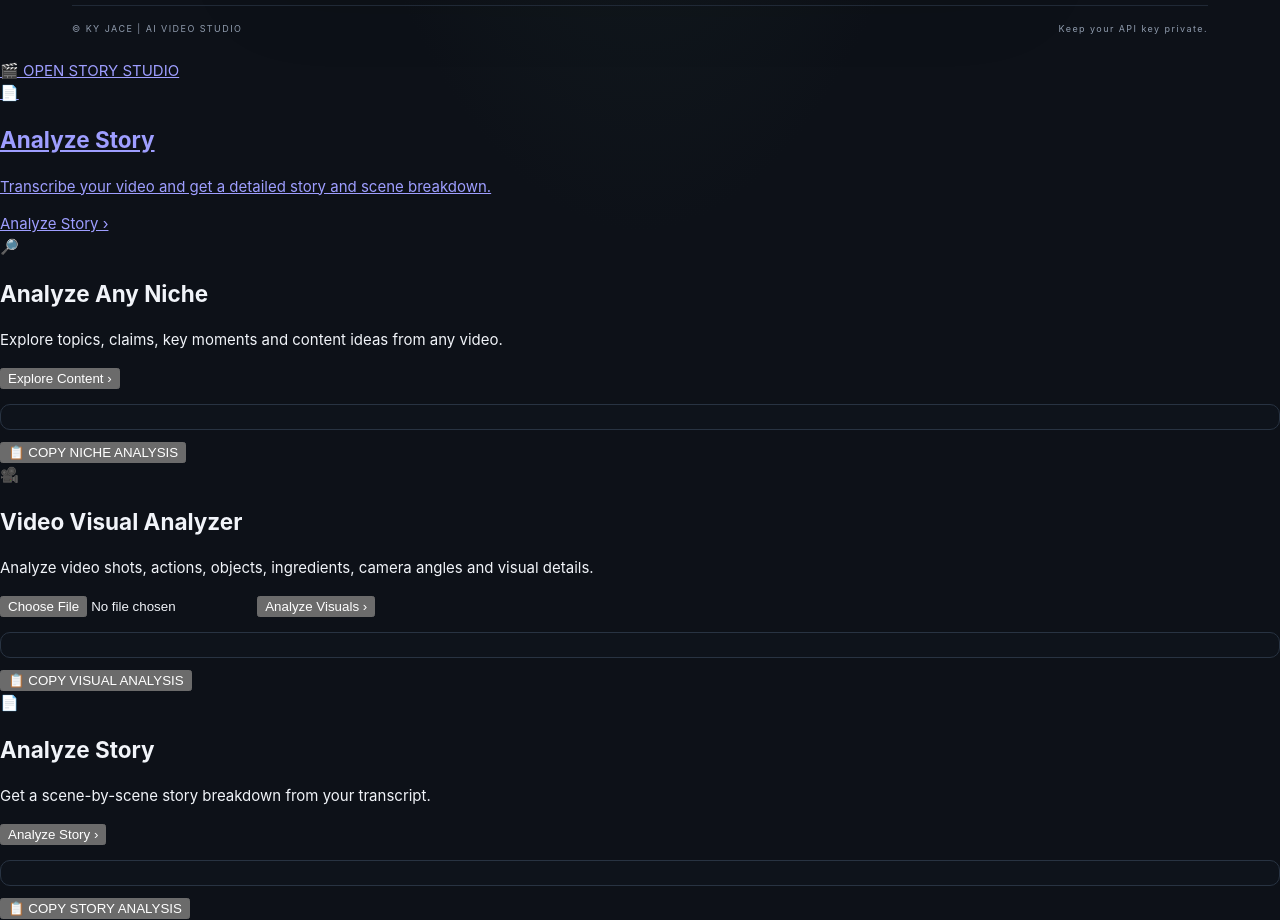
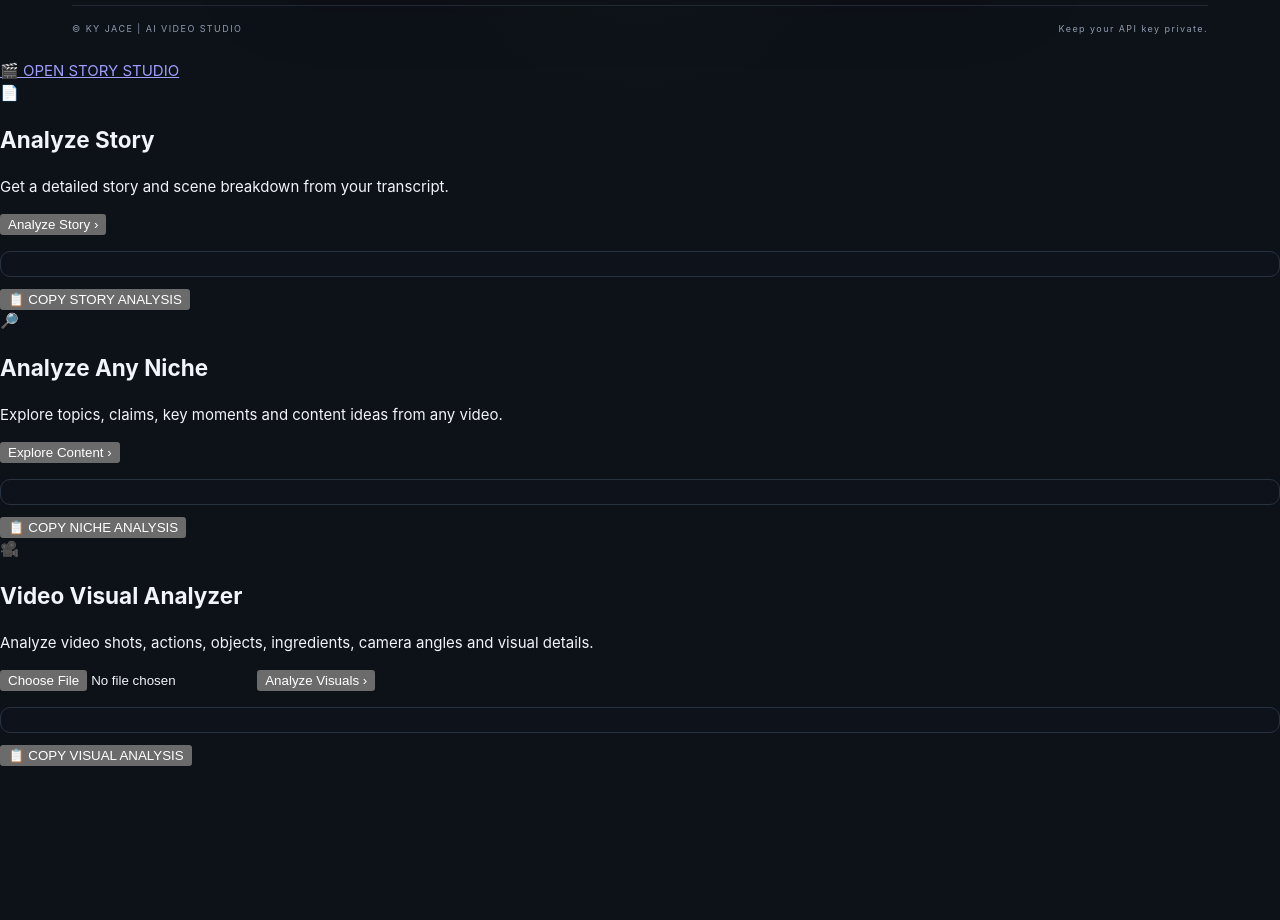
Before and after one commit to kylerjace9-web/ai-video-transcriber, a website: page public/index.html in a window 1280 px wide. Shown: the part 800-1720 px from the top of the page. After the commit the page ends 1566 px from the top, so only its background shows below. Drawn offline with Linux system fonts and the light colour scheme.

Commit message:
Refactor Analyze Story feature card in index.html
Replaced the existing Analyze Story feature card with a new section that includes a button for analysis and a copy functionality.

```diff
--- a/public/index.html
+++ b/public/index.html
@@ -100,14 +100,23 @@
     🎬 OPEN STORY STUDIO
   </a>
 
-  <a href="#analyze-story" class="feature-card story-card">
-    <div class="feature-icon">📄</div>
-    <div class="feature-copy">
-      <h2>Analyze Story</h2>
-      <p>Transcribe your video and get a detailed story and scene breakdown.</p>
-    </div>
-    <span class="feature-action">Analyze Story ›</span>
-  </a>
+
+<section class="feature-card story-card" id="analyze-story">
+  <div class="feature-icon">📄</div>
+  <div class="feature-copy">
+    <h2>Analyze Story</h2>
+    <p>Get a detailed story and scene breakdown from your transcript.</p>
+  </div>
+  <button id="analyzeStoryBtn" class="feature-action" type="button">
+    Analyze Story ›
+  </button>
+  <p id="analysisStatus" role="status"></p>
+  <pre id="analysisResult"></pre>
+  <button type="button" onclick="copyAnalysis('analysisResult')">
+    📋 COPY STORY ANALYSIS
+  </button>
+</section>
+
 
   <section class="feature-card niche-card" id="analyze-niche">
     <div class="feature-icon">🔎</div>
@@ -140,19 +149,7 @@
 
 </section>
 
-<section class="feature-card story-card" id="analyze-story">
-  <div class="feature-icon">📄</div>
-  <div class="feature-copy">
-    <h2>Analyze Story</h2>
-    <p>Get a scene-by-scene story breakdown from your transcript.</p>
-  </div>
-  <button id="analyzeStoryBtn" class="feature-action" type="button">
-    Analyze Story ›
-  </button>
-  <p id="analysisStatus" role="status"></p>
-  <pre id="analysisResult"></pre>
-  <button type="button" onclick="copyAnalysis('analysisResult')">📋 COPY STORY ANALYSIS</button>
-</section>
+
 
 <script>
  document.getElementById("visualAnalyzeBtn").addEventListener("click", async function () {
```
